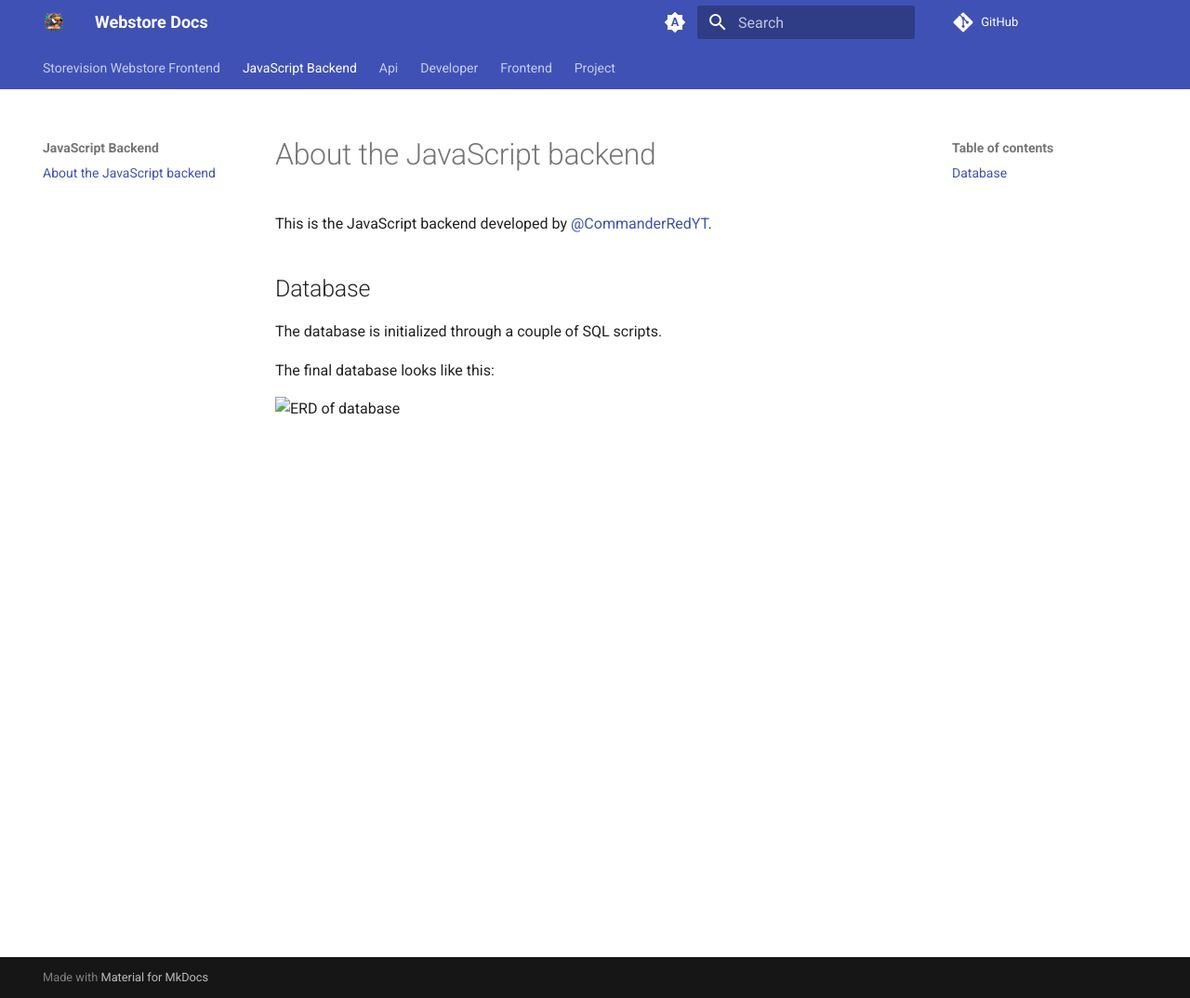
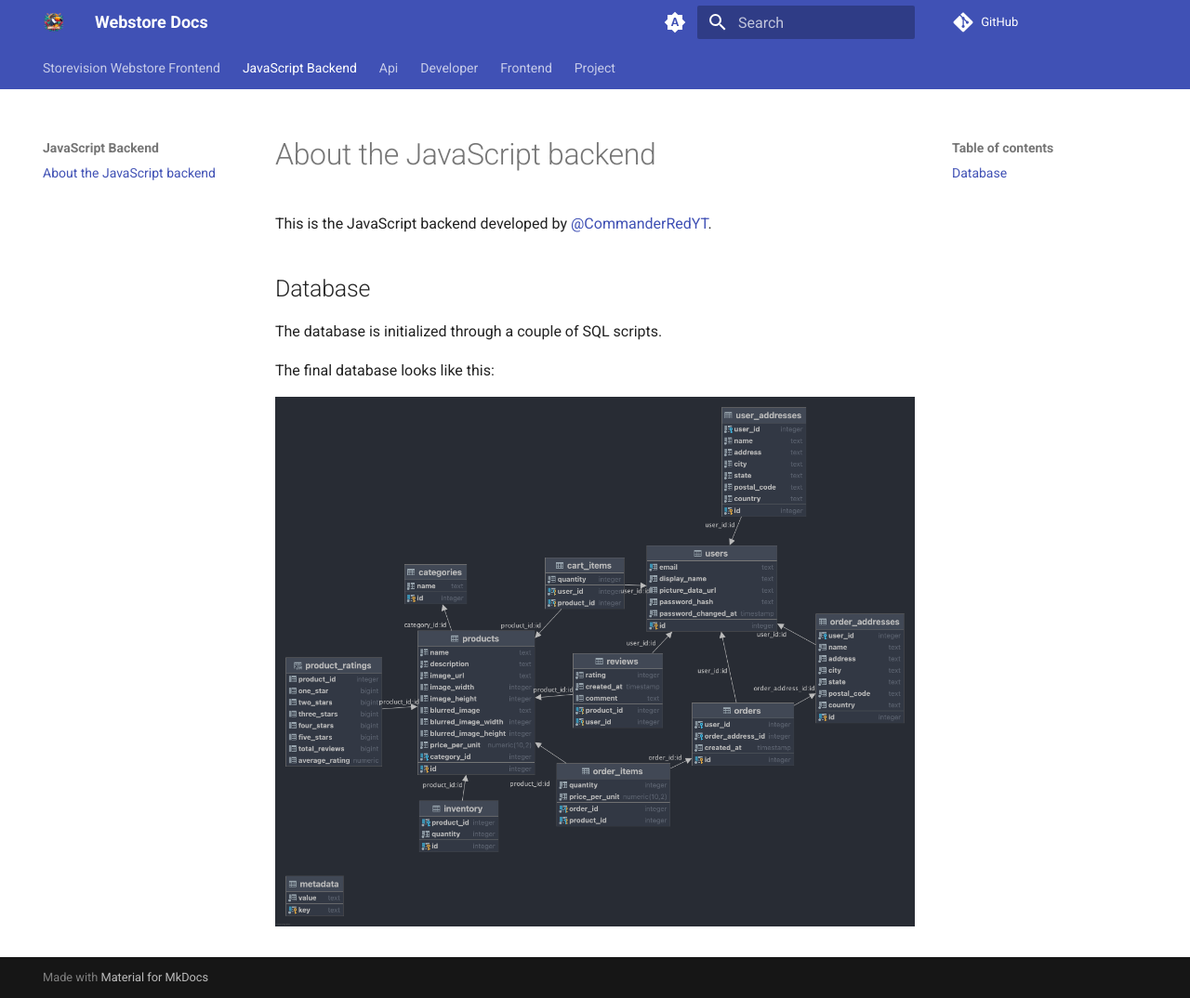
Before and after one commit to storevision/docs, an MkDocs documentation site: the page built from docs/JavaScript-Backend/index.md, in a window 1280 px wide and 1074 px high. Shown: the whole window at 93% size. Built offline with MkDocs 1.6.1 and Material for MkDocs 9.7.7, drawn with Linux system fonts in a browser that asks for light colours; comment, search, counter and statistics services are not loaded.

```diff
--- a/docs/JavaScript-Backend/index.md
+++ b/docs/JavaScript-Backend/index.md
@@ -8,4 +8,4 @@ The database is initialized through a couple of SQL scripts.
 
 The final database looks like this:
 
-![ERD of database](assets/storevision-backend-js.png)
+![ERD of database](/assets/storevision-backend-js.png)
--- a/mkdocs.yml
+++ b/mkdocs.yml
@@ -1,5 +1,6 @@
 site_name: Webstore Docs
 repo_url: https://github.com/storevision/docs
+site_url: https://storevision.github.io/docs/
 theme:
   name: material
   features:
```
